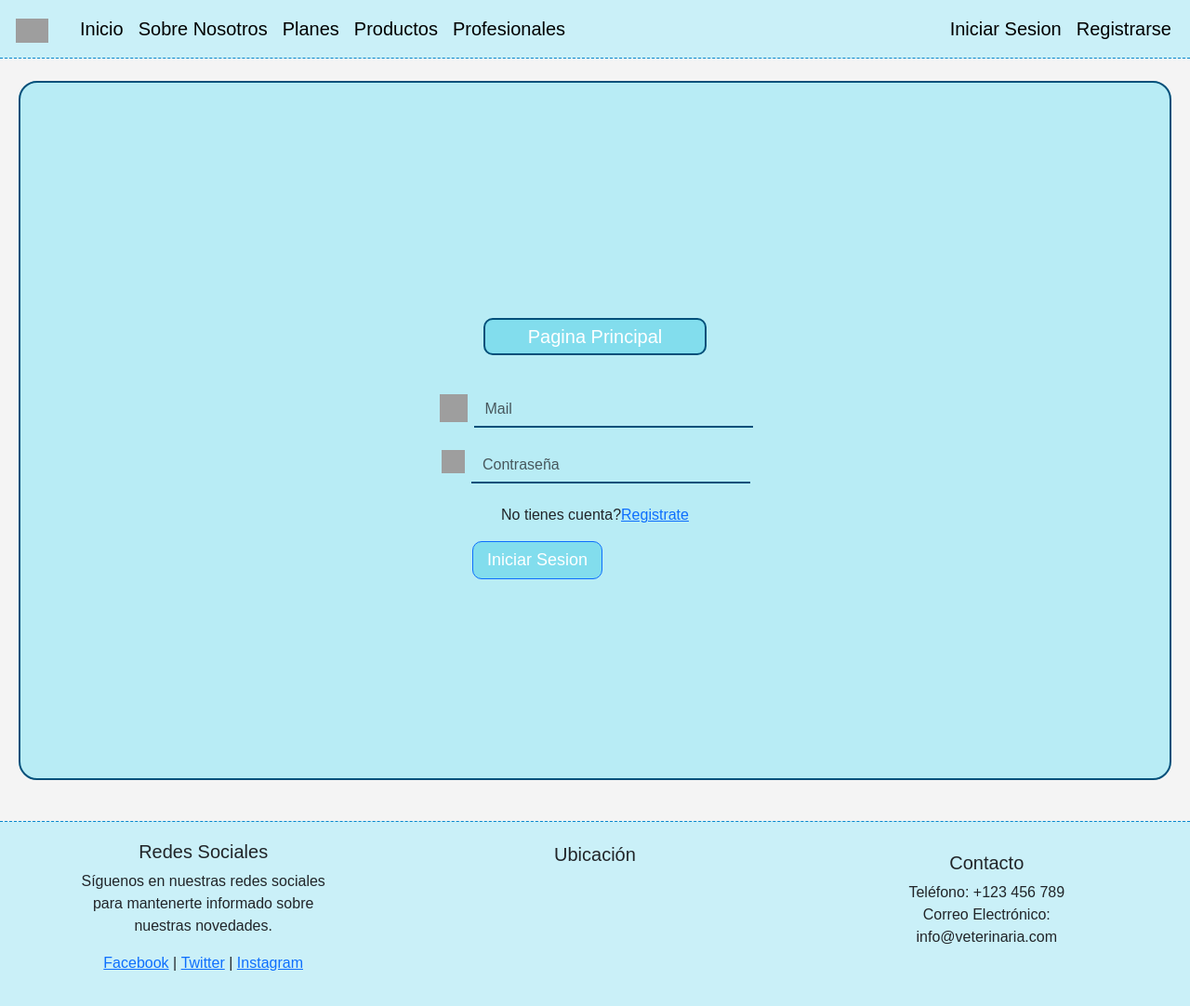
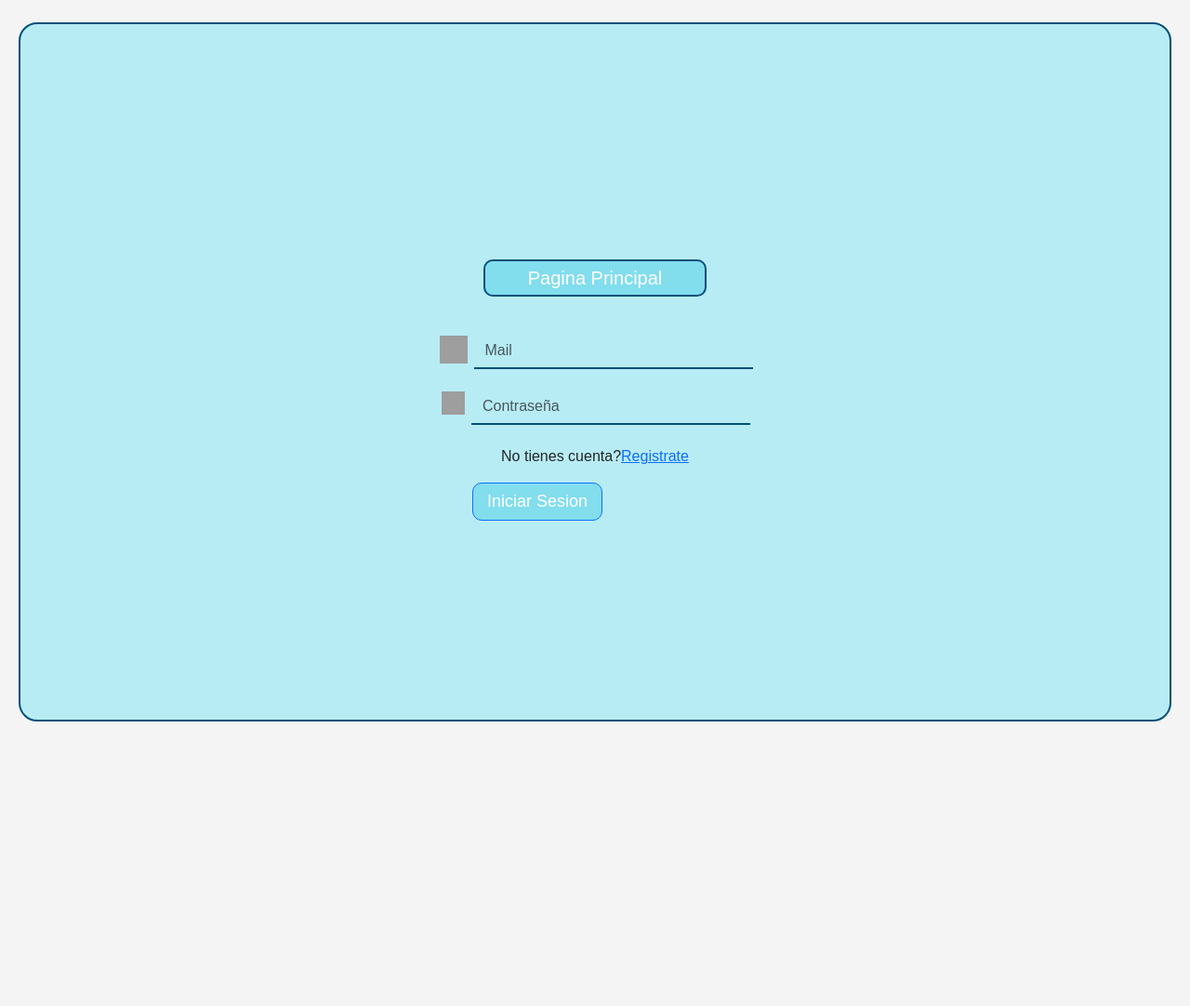
Before and after one commit to juancosentino/frontend-final, a React (Vite) app: page /login in a window 1280 px wide. Shown: the top 1082 px of the page at 93% size. After the commit the page ends 800 px from the top, so only its background shows below. Built offline with nearby package versions, Linux system fonts and the light colour scheme; grey boxes are pictures that could not be loaded.

Commit message:
page login actualizada

```diff
--- a/src/pages/LoginPage.jsx
+++ b/src/pages/LoginPage.jsx
@@ -7,11 +7,11 @@ import '../css/LoginC.css'
 const LoginPage = () => {
   return (
     <>
-      <NavbarC/>
+      {/* <NavbarC/> */}
 
       <LoginC/>
 
-      <FooterC/>
+      {/* <FooterC/> */}
     </>
   )
 }
```
